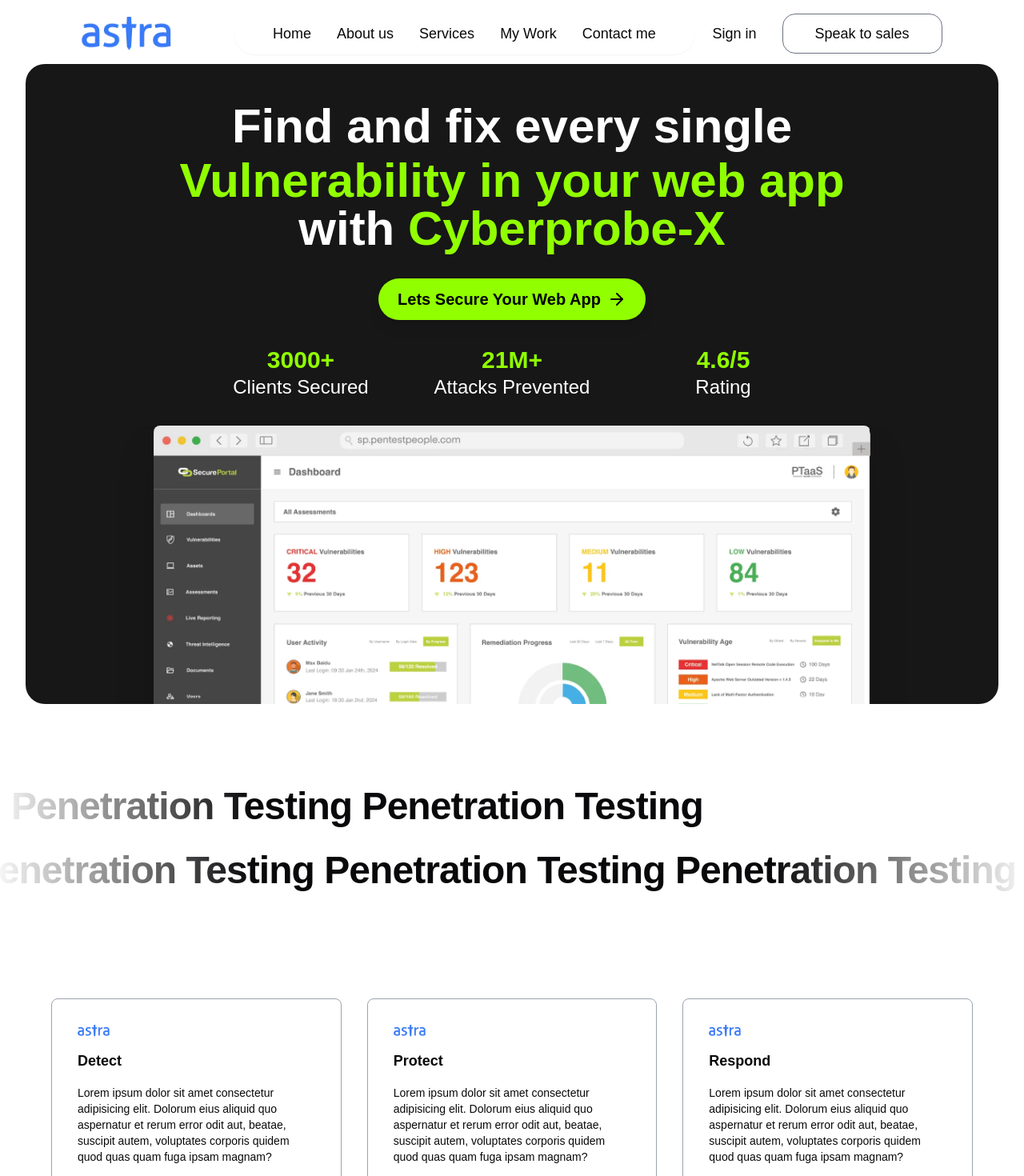
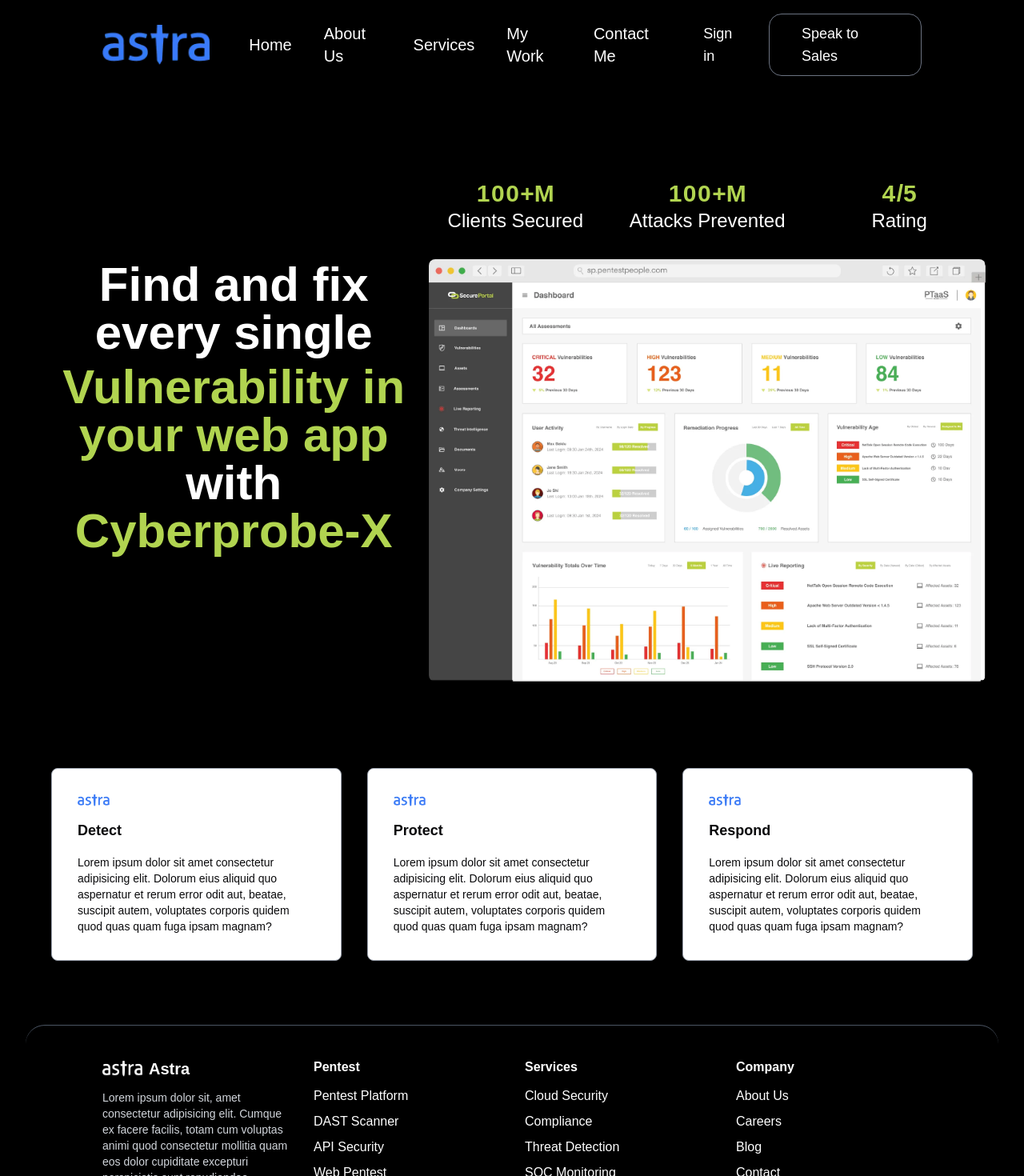
Before and after one commit to sujaykumar007/cyberprobe-X, a Next.js app: page / in a window 1280 px wide. Shown: the top 1470 px of the page at 80% size. Built offline with nearby package versions, Linux system fonts and the light colour scheme.

Commit message:
changed homw page theme and responsive

```diff
--- a/app/components/Footer.tsx
+++ b/app/components/Footer.tsx
@@ -3,8 +3,8 @@ import Image from "next/image";
 
 export default function Footer() {
   return (
-    <footer className="px-4 py-10 sm:px-8 mb-6 lg:mb-12 text-white  rounded-3xl w-[95%] mx-auto" style={{ backgroundColor: "var( --background-dark)"}}>
-
+    <div className="bg-black">
+      <footer className="px-4 py-10 sm:px-8 lg:mb-12 text-white pb-10 rounded-3xl w-[95%] mx-auto border-t border-gray-600">
         <div className="container mx-auto px-4 sm:px-8 lg:px-16">
           <div className="grid grid-cols-1 sm:grid-cols-2 md:grid-cols-3 lg:grid-cols-4 gap-8">
 
@@ -18,10 +18,9 @@ export default function Footer() {
               </p>
             </div>
 
-
             <div>
-            <h3 className="font-semibold" style={{ color: "var( --primary-light)"}}>Pentest</h3>
-            <ul className="mt-3 space-y-2" style={{ color: "var( --primary-white)"}}>
+              <h3 className="font-semibold text-primary-light">Pentest</h3>
+              <ul className="mt-3 space-y-2 text-primary-white">
                 <li className="hover:text-blue-500 cursor-pointer">Pentest Platform</li>
                 <li className="hover:text-blue-500 cursor-pointer">DAST Scanner</li>
                 <li className="hover:text-blue-500 cursor-pointer">API Security</li>
@@ -32,8 +31,8 @@ export default function Footer() {
             </div>
 
             <div>
-            <h3 className="font-semibold" style={{ color: "var( --primary-light)"}}>Services</h3>
-            <ul className="mt-3 space-y-2" style={{ color: "var( --primary-white)"}}>
+              <h3 className="font-semibold text-primary-light">Services</h3>
+              <ul className="mt-3 space-y-2 text-primary-white">
                 <li className="hover:text-blue-500 cursor-pointer">Cloud Security</li>
                 <li className="hover:text-blue-500 cursor-pointer">Compliance</li>
                 <li className="hover:text-blue-500 cursor-pointer">Threat Detection</li>
@@ -43,8 +42,8 @@ export default function Footer() {
             </div>
 
             <div>
-            <h3 className="font-semibold" style={{ color: "var( --primary-light)"}}>Company</h3>
-            <ul className="mt-3 space-y-2" style={{ color: "var( --primary-white)"}}>
+              <h3 className="font-semibold text-primary-light">Company</h3>
+              <ul className="mt-3 space-y-2 text-primary-white">
                 <li className="hover:text-blue-500 cursor-pointer">About Us</li>
                 <li className="hover:text-blue-500 cursor-pointer">Careers</li>
                 <li className="hover:text-blue-500 cursor-pointer">Blog</li>
@@ -52,7 +51,6 @@ export default function Footer() {
               </ul>
             </div>
           </div>
-
 
           <div className="border-t border-gray-700 mt-8 pt-6 flex flex-col md:flex-row justify-between text-sm text-gray-400">
             <p>Copyright © 2025 Astra. All Rights Reserved.</p>
@@ -64,5 +62,6 @@ export default function Footer() {
           </div>
         </div>
       </footer>
+    </div>
   );
 }
--- a/app/components/Header.tsx
+++ b/app/components/Header.tsx
@@ -1,47 +1,44 @@
-import { FiArrowRight } from "react-icons/fi";
-import Image from "next/image";
-import { assets } from "../assets/assets";
+import Image from "next/image"
+import { assets } from "../assets/assets"
 import "../styles/colors.css"
-import { NumberTicker } from "@/components/magicui/number-ticker";
+import { NumberTicker } from "@/components/magicui/number-ticker"
+
 export const Header = () => {
   return (
-    <div className="flex flex-col items-center justify-center text-white px-4 py-12 text-center space-y-8">
-
-
+    <div className="flex flex-col lg:flex-row items-center justify-center mt-10  text-white px-4 py-12 text-center">
       <div className="text-2xl sm:text-4xl md:text-5xl lg:text-6xl font-extrabold leading-tight max-w-5xl">
         <h1 className="mb-2">Find and fix every single</h1>
-        <h1 style={{color:'var(--primary-yellow)'}}>Vulnerability in your web app</h1>
-        <h1>with <span style={{color:'var(--primary-yellow)'}}>Cyberprobe-X</span></h1>
+        <h1 className="text-[var(--primary-yellow)]">Vulnerability in your web app</h1>
+        <h1>
+          with <span className="text-[var(--primary-yellow)]">Cyberprobe-X</span>
+        </h1>
       </div>
 
-      <button className="px-6 py-3 rounded-full drop-shadow-lg flex items-center text-black text-lg sm:text-xl font-semibold transition duration-300 hover:scale-105 hover:bg-[var(--primary-hover)]"
-  style={{ backgroundColor: "var(--primary-yellow)" }}>
-  <span>Lets Secure Your Web App</span>
-  <FiArrowRight className="text-2xl ml-2" />
-</button>
-
-
-
-      <div className="grid grid-cols-1 sm:grid-cols-3 gap-6 text-lg sm:text-xl md:text-2xl font-medium w-full max-w-3xl mt-6">
+      {/* ✅ Statistics Section - Responsive */}
+      <div className="w-full flex flex-col  items-center justify-center mt-14 space-y-8">
+        <div className="grid grid-cols-3  sm:grid-cols-3 gap-6 text-sm sm:text-xl md:text-2xl font-medium w-full max-w-3xl">
           <div className="flex flex-col items-center">
-          <span className="font-bold text-2xl sm:text-3xl" style={{color:'var(--primary-darkyellow)' }}>3000+</span>
-          <span style={{color:'var(--primary-gray)' }}>Clients Secured</span>
+            <span className="font-bold text-xl sm:text-3xl text-[var(--primary-darkyellow)]">
+              <NumberTicker value={100} />+M
+            </span>
+            <span className="text-[var(--primary-gray)]">Clients Secured</span>
           </div>
           <div className="flex flex-col items-center">
-          <span className= "font-bold text-2xl sm:text-3xl" style={{color:'var(--primary-darkyellow)' }}>21M+</span>
-          <span style={{color:'var(--primary-gray)' }}>Attacks Prevented</span>
-
-
-
+            <span className="font-bold text-xl sm:text-3xl text-[var(--primary-darkyellow)]">
+              <NumberTicker value={100} />+M
+            </span>
+            <span className="text-[var(--primary-gray)]">Attacks Prevented</span>
           </div>
           <div className="flex flex-col items-center">
-          <span className= "font-bold text-2xl sm:text-3xl" style={{color:'var(--primary-darkyellow)' }}>4.6/5</span>
-          <span style={{color:'var(--primary-gray)' }}>Rating</span>
+            <span className="font-bold text-xl sm:text-3xl text-[var(--primary-darkyellow)]">
+              <NumberTicker value={4} />/5
+            </span>
+            <span className="text-[var(--primary-gray)]">Rating</span>
           </div>
         </div>
 
-      {/* ✅ Image Section - Fully Responsive */}
-      <div className="w-full flex items-center justify-center mt-10 overflow-hidden relative">
+        {/* ✅ Image Section - Now Always Below Stats */}
+        <div className="w-full flex justify-center">
           <Image
             src={assets.dashbord}
             alt="Dashboard Preview"
@@ -49,5 +46,12 @@ export const Header = () => {
           />
         </div>
       </div>
-  );
-};
+    </div>
+  )
+}
+
+  {/* <button className="px-6 py-3 rounded-full drop-shadow-lg flex items-center text-black text-lg sm:text-xl font-semibold transition duration-300 hover:scale-105 hover:bg-[var(--primary-hover)]"
+  style={{ backgroundColor: "var(--primary-yellow)" }}>
+  <span>Lets Secure Your Web App</span>
+  <FiArrowRight className="text-2xl ml-2" />
+</button> */}
--- a/app/components/Navbar.tsx
+++ b/app/components/Navbar.tsx
@@ -1,73 +1,84 @@
-
 'use client'
 
-import { assets } from "../assets/assets";
-import Image from "next/image";
-import { useState, useEffect, useRef } from "react";
+import { assets } from "../assets/assets"
+import Image from "next/image"
+import { useState, useEffect, useRef } from "react"
 import Link from 'next/link'
 
 export default function Navbar() {
-    const [isScroll, setIsScroll] = useState(false);
-    const [isMenuOpen, setIsMenuOpen] = useState(false); // Track menu state
+    const [isScroll, setIsScroll] = useState(false)
+    const [isMenuOpen, setIsMenuOpen] = useState(false) // Track menu state
 
-    const sideMenuRef = useRef<HTMLUListElement | null>(null);
+    const sideMenuRef = useRef<HTMLUListElement | null>(null)
 
     const openMenu = () => {
-        setIsMenuOpen(true);
-    };
+        setIsMenuOpen(true)
+    }
 
     const closeMenu = () => {
-        setIsMenuOpen(false);
-    };
+        setIsMenuOpen(false)
+    }
 
     useEffect(() => {
         const handleScroll = () => {
-            setIsScroll(window.scrollY > 50);
-        };
+            setIsScroll(window.scrollY > 50)
+        }
 
-        window.addEventListener("scroll", handleScroll);
-        return () => window.removeEventListener("scroll", handleScroll);
-    }, []);
+        window.addEventListener("scroll", handleScroll)
+        return () => window.removeEventListener("scroll", handleScroll)
+    }, [])
 
     return (
-        <nav className={`w-full fixed px-5 lg:px-8 xl:px-[8%] py-4 flex items-center justify-between z-50 ${isScroll ? "bg-white backdrop-blur-lg shadow-sm" : ""}`}>
+        <nav className={`w-full pt-10 lg:pt-4 fixed px-5 lg:px-16 xl:px-[10%] py-4 flex items-center justify-between z-50 transition-all duration-300 ${isScroll ? "bg-white backdrop-blur-lg shadow-md" : ""}`}>
+
+            {/* ✅ Logo */}
             <a href="#top">
-                <Image src={assets.logo} alt='' className='w-28 cursor-pointer mr-14' />
+                <Image src={assets.logo} alt='Logo' className='w-28 lg:w-36 cursor-pointer' />
             </a>
-            <ul className={`hidden md:flex items-center gap-6 lg:gap-8 rounded-full px-12 py-3 font-medium text-lg ${isScroll ? "" : "bg-white shadow-sm bg-opacity-50"}`}>
+
+            {/* ✅ Desktop Menu - Hidden on Mobile */}
+            <ul className={`hidden lg:flex items-center gap-6 lg:gap-10 rounded-full px-12 py-3 font-medium text-lg ${isScroll ? "text-gray-800" : "text-white font-bold text-xl"}`}>
                 <li><Link href="/">Home</Link></li>
-                <li><Link href="/about">About us</Link></li>
+                <li><Link href="/about">About Us</Link></li>
                 <li><Link href="/services">Services</Link></li>
                 <li><a href="#work">My Work</a></li>
-                <li><a href="#contact">Contact me</a></li>
+                <li><a href="#contact">Contact Me</a></li>
             </ul>
+
+            {/* ✅ Right Section (Sign-in & CTA Button) */}
             <div className='flex items-center gap-4'>
-                <div className="font-medium text-lg">
+                <div className={`font-medium text-lg ${isScroll ? "text-gray-800" : "text-white"}`}>
                     Sign in
                 </div>
-                <a href="#contact" className="hidden lg:flex items-center gap-3 px-10 py-2.5 border font-medium text-lg border-gray-500 rounded-2xl ml-4 relative overflow-hidden group">
-                    <span className="relative z-10">Speak to sales</span>
-                    <span className="absolute inset-0 bg-[rgb(57,124,247)] scale-x-0 origin-left transition-transform duration-1000 ease-out group-hover:scale-x-100"></span>
+                <a href="#contact" className={`hidden lg:flex items-center gap-3 px-10 py-2.5 border font-medium text-lg border-gray-500 rounded-2xl ml-4 relative overflow-hidden group transition-colors duration-500 ${isScroll ? "text-gray-800 hover:text-black" : "text-white hover:text-black"}`}>
+                    <span className="relative z-10">Speak to Sales</span>
+                    <span className="absolute inset-0 bg-[#91ff00] scale-x-0 origin-left transition-transform duration-1000 ease-out group-hover:scale-x-100"></span>
                 </a>
-                <button className='block md:hidden ml-3' onClick={openMenu}>
-                    <Image src={assets.menu_bar} alt='' className='w-6' />
+
+                {/* ✅ Hamburger Menu Button - Visible Only on Mobile */}
+                <button className='block lg:hidden ml-3' onClick={openMenu}>
+                    <Image src={assets.menu_bar} alt='Menu' className='w-6' />
                 </button>
             </div>
 
-
+            {/* ✅ Mobile Side Menu */}
             <ul
                 ref={sideMenuRef}
-                className={`fixed top-0 right-0 w-64 h-screen bg-blue-50 py-20 px-10 transform transition-transform duration-500 ease-in-out z-50
+                className={`fixed top-0 right-0 w-full sm:w-64 h-screen bg-white shadow-lg py-20 px-10 transform transition-transform duration-500 ease-in-out z-50
                 ${isMenuOpen ? "translate-x-0" : "translate-x-full"}`}
             >
-                <div className='absolute right-6 top-6 ' onClick={closeMenu}>
-                    <Image src={assets.logo} alt='' className='w-10 cursor-pointer' />
+                {/* Close Button */}
+                <div className='absolute right-6 top-6 cursor-pointer' onClick={closeMenu}>
+                    <Image src={assets.logo} alt='Close' className='w-10' />
                 </div>
-                <li><a onClick={closeMenu} href="#top">Home</a></li>
-                <li><a onClick={closeMenu} href="#about">About me</a></li>
-                <li><a onClick={closeMenu} href="#services">Services</a></li>
-                <li><a onClick={closeMenu} href="#work">My Work</a></li>
+
+                {/* Mobile Menu Links */}
+                <li className="text-lg font-medium text-gray-800 my-4"><a onClick={closeMenu} href="#top">Home</a></li>
+                <li className="text-lg font-medium text-gray-800 my-4"><a onClick={closeMenu} href="#about">About Me</a></li>
+                <li className="text-lg font-medium text-gray-800 my-4"><a onClick={closeMenu} href="#services">Services</a></li>
+                <li className="text-lg font-medium text-gray-800 my-4"><a onClick={closeMenu} href="#work">My Work</a></li>
+                <li className="text-lg font-medium text-gray-800 my-4"><a onClick={closeMenu} href="#contact">Contact</a></li>
             </ul>
         </nav>
-    );
+    )
 }
--- a/app/components/Testing.tsx
+++ b/app/components/Testing.tsx
@@ -5,12 +5,9 @@ import '../styles/colors.css'
 
 const Testing = () => {
   return (
-    <div id="services" className="w-full px-4 sm:px-10 lg:px-16 py-10 scroll-mt-20">
-      {/* Heading */}
+    <div id="services" className="w-full px-4 sm:px-10 lg:px-16  ">
 
-
-      {/* Service Cards */}
-      <div className="grid grid-cols-1 sm:grid-cols-2 lg:grid-cols-3 gap-8 my-10 " >
+      <div className="grid grid-cols-1 sm:grid-cols-2 lg:grid-cols-3 gap-8 md:my-10 " >
         {serviceData.slice(0, 3).map(({ icon, title, description }, index) => (
           <div
             key={index}
--- a/app/components/velocityAnimation.tsx
+++ /dev/null
@@ -1,12 +0,0 @@
-import { VelocityScroll } from "@/components/magicui/scroll-based-velocity";
-
-
-export function ScrollAnimation() {
-  return (
-    <div className="relative flex flex-col items-center justify-center overflow-hidden" style={{color:'var(--primary-dark)' }}>
-      <VelocityScroll defaultVelocity={4} numRows={2}>Penetration Testing</VelocityScroll>
-      <div className="pointer-events-none absolute inset-y-0 left-0 w-1/4 bg-gradient-to-r from-background"></div>
-      <div className="pointer-events-none absolute inset-y-0 right-0 w-1/4 bg-gradient-to-l from-background"></div>
-    </div>
-  );
-}
--- a/app/layout.tsx
+++ b/app/layout.tsx
@@ -31,9 +31,8 @@ export default function RootLayout({
         className={`${geistSans.variable} ${geistMono.variable} antialiased`}
       >
     <Navbar></Navbar>
-
         {children}
-    <Footer></Footer>
+        <Footer></Footer>
       </body>
     </html>
   );
--- a/app/page.tsx
+++ b/app/page.tsx
@@ -1,20 +1,13 @@
-
 import { Header } from "./components/Header";
 import Testing from "./components/Testing";
-import { ScrollAnimation } from "./components/velocityAnimation";
-
-
 
 export default function Home(){
   return (
-    <div className="w-full min-h-screen flex flex-col items-center justify-center">
-      <div className="text-center mb-12 w-[95%] h-screen rounded-3xl mt-4 md:mt-8 lg:mt-20 overflow-hidden"  style={{ backgroundColor: "var(--primary-blue)"}}>
+    <div className="w-full max-h-full flex flex-col items-center justify-center bg-black">
+      <div className="text-center mb-10 w-[95%] h-screen rounded-3xl mt-4 md:mt-8 lg:mt-20 overflow-hidden"  style={{ backgroundColor: "var(--primary-blue)"}}>
         <Header />
       </div>
-      <div className="mt-10 mb-10">
-        <ScrollAnimation />
-      </div>
-      <div>
+      <div className="mb-10">
       <Testing />
       </div>
     </div>
--- a/app/styles/colors.css
+++ b/app/styles/colors.css
@@ -2,12 +2,12 @@
     --background-dark: #00193f;
     --primary-balck:#5c0606;
     --primary-white:#FFFFFF;
-    --primary-yellow: #91ff00;
+    --primary-yellow: #b1d450;
     --text-light: #EAEAEA;
     --text-gray: #A0A0A0;
     --primary-hover: hsl(103, 93%, 37%);
     --primary-blue:rgba(0, 0, 0, 0.911);
-    --primary-darkyellow:#91ff00;
+    --primary-darkyellow:#b1d450;
   }
 
 
--- a/components/magicui/number-ticker.tsx
+++ b/components/magicui/number-ticker.tsx
@@ -52,7 +52,7 @@ export function NumberTicker({
     <span
       ref={ref}
       className={cn(
-        "inline-block tabular-nums tracking-wider text-black dark:text-white",
+        "inline-block tabular-nums tracking-wider style={{color:'var(--primary-darkyellow)' } dark:text-white",
         className,
       )}
       {...props}
--- a/components/magicui/scroll-based-velocity.tsx
+++ /dev/null
@@ -1,128 +0,0 @@
-"use client";
-
-import {
-  motion,
-  useAnimationFrame,
-  useMotionValue,
-  useScroll,
-  useSpring,
-  useTransform,
-  useVelocity,
-} from "motion/react";
-import React, { useEffect, useRef, useState } from "react";
-
-import { cn } from "@/lib/utils";
-
-interface VelocityScrollProps extends React.HTMLAttributes<HTMLDivElement> {
-  defaultVelocity?: number;
-  className?: string;
-  numRows?: number;
-}
-
-interface ParallaxProps extends React.HTMLAttributes<HTMLDivElement> {
-  children: React.ReactNode;
-  baseVelocity: number;
-}
-
-export const wrap = (min: number, max: number, v: number) => {
-  const rangeSize = max - min;
-  return ((((v - min) % rangeSize) + rangeSize) % rangeSize) + min;
-};
-
-function ParallaxText({
-  children,
-  baseVelocity = 100,
-  ...props
-}: ParallaxProps) {
-  const baseX = useMotionValue(0);
-  const { scrollY } = useScroll();
-  const scrollVelocity = useVelocity(scrollY);
-  const smoothVelocity = useSpring(scrollVelocity, {
-    damping: 50,
-    stiffness: 400,
-  });
-
-  const velocityFactor = useTransform(smoothVelocity, [0, 1000], [0, 5], {
-    clamp: false,
-  });
-
-  const [repetitions, setRepetitions] = useState(1);
-  const containerRef = useRef<HTMLDivElement>(null);
-  const textRef = useRef<HTMLSpanElement>(null);
-
-  useEffect(() => {
-    const calculateRepetitions = () => {
-      if (containerRef.current && textRef.current) {
-        const containerWidth = containerRef.current.offsetWidth;
-        const textWidth = textRef.current.offsetWidth;
-        const newRepetitions = Math.ceil(containerWidth / textWidth) + 2;
-        setRepetitions(newRepetitions);
-      }
-    };
-
-    calculateRepetitions();
-
-    window.addEventListener("resize", calculateRepetitions);
-    return () => window.removeEventListener("resize", calculateRepetitions);
-  }, [children]);
-
-  const x = useTransform(baseX, (v) => `${wrap(-100 / repetitions, 0, v)}%`);
-
-  const directionFactor = React.useRef<number>(1);
-  useAnimationFrame((t, delta) => {
-    let moveBy = directionFactor.current * baseVelocity * (delta / 1000);
-
-    if (velocityFactor.get() < 0) {
-      directionFactor.current = -1;
-    } else if (velocityFactor.get() > 0) {
-      directionFactor.current = 1;
-    }
-
-    moveBy += directionFactor.current * moveBy * velocityFactor.get();
-
-    baseX.set(baseX.get() + moveBy);
-  });
-
-  return (
-    <div
-      ref={containerRef}
-      className="w-full overflow-hidden whitespace-nowrap"
-      {...props}
-    >
-      <motion.div className="inline-block" style={{ x }}>
-        {Array.from({ length: repetitions }).map((_, i) => (
-          <span key={i} ref={i === 0 ? textRef : null}>
-            {children}{" "}
-          </span>
-        ))}
-      </motion.div>
-    </div>
-  );
-}
-
-export function VelocityScroll({
-  defaultVelocity = 5,
-  numRows = 2,
-  children,
-  className,
-  ...props
-}: VelocityScrollProps) {
-  return (
-    <div
-      className={cn(
-        "relative w-full text-xl font-bold tracking-[-0.02em] md:text-5xl md:leading-[5rem]",
-        className,
-      )}
-      {...props}
-    >
-      {Array.from({ length: numRows }).map((_, i) => (
-        <ParallaxText
-          key={i}
-          baseVelocity={defaultVelocity * (i % 2 === 0 ? 1 : -1)}
-        >
-          {children}
-        </ParallaxText>
-      ))}
-    </div>
-  );
-}
```
Lines whose indentation alone changed are shown as unchanged.
